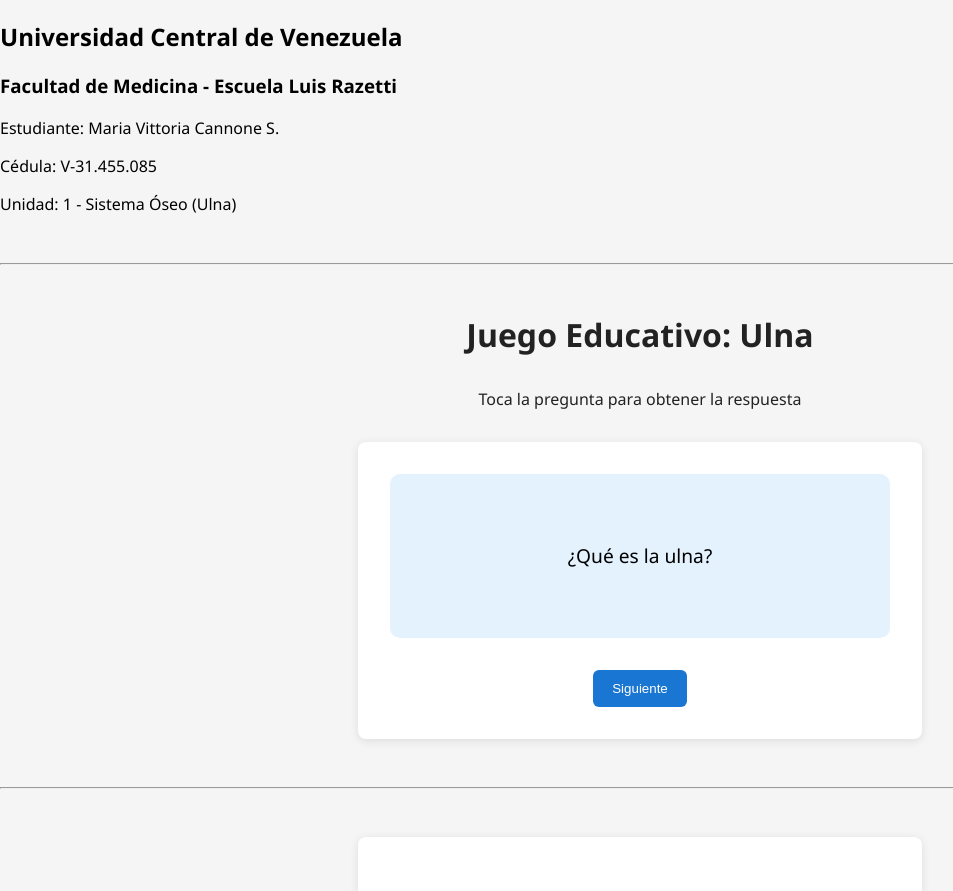
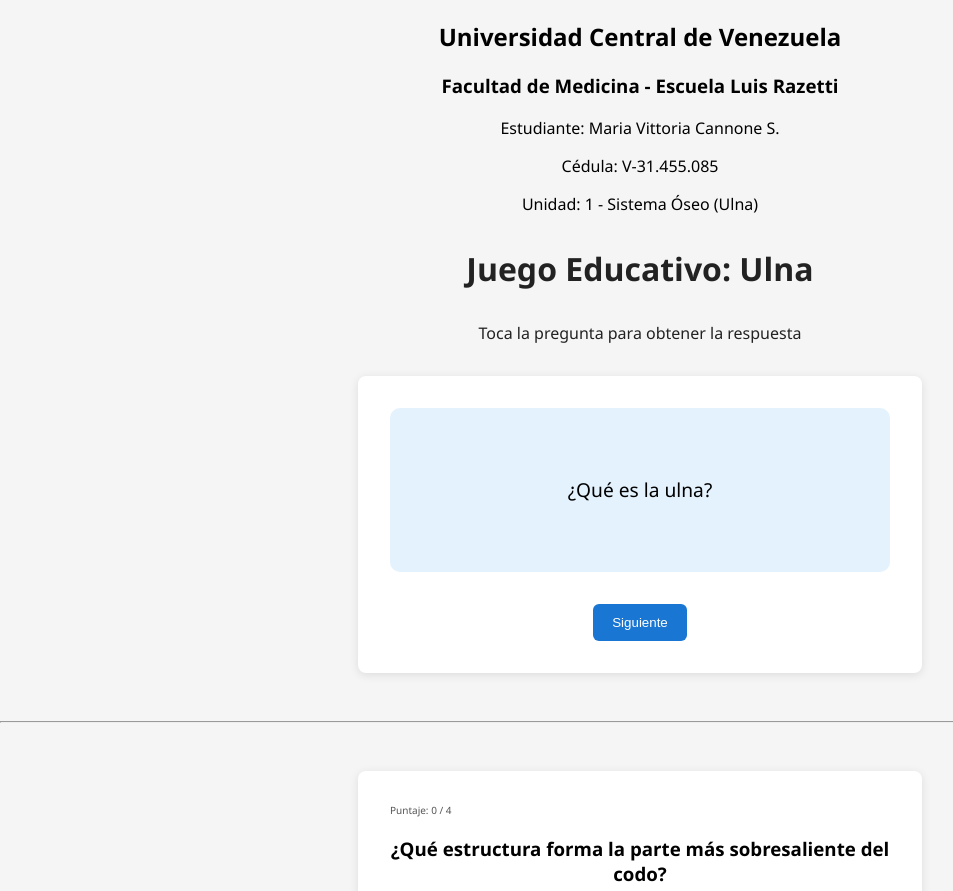
Before and after one commit to leoaristizabal/juegoulnamariacannone, a React (Vite) app: page / in a window 1280 px wide. Shown: the top 891 px of the page, without its empty margins (0-953 px from the left). Built offline with nearby package versions, Linux system fonts and the light colour scheme.

Commit message:
agregar puntaje visible

```diff
--- a/src/App.jsx
+++ b/src/App.jsx
@@ -12,7 +12,6 @@
         <p>Cédula: V-31.455.085</p>
         <p>Unidad: 1 - Sistema Óseo (Ulna)</p>
       </header>
-      <hr style={{ margin: '3rem 0' }} />
 
       <h1>Juego Educativo: Ulna</h1>
       <p className='subtitulo1'>Toca la pregunta para obtener la respuesta</p>
--- a/src/componentes/Quiz.jsx
+++ b/src/componentes/Quiz.jsx
@@ -54,11 +54,12 @@
         </div>
       ) : (
         <div className="question-block">
+  <h4>Puntaje: {score} / {questions.length}</h4> {/* <- Esto es nuevo */}
   <h3>{questions[current].question}</h3>
   {questions[current].image && (
     <img
       src={questions[current].image}
-              alt="imagen de la pregunta"
+      alt="Imagen de la pregunta"
       className="question-image"
     />
   )}
--- a/src/index.css
+++ b/src/index.css
@@ -43,6 +43,14 @@
   justify-content: center;
 }
 
+.question-block h4 {
+  font-size: x-small;
+  text-align: left;
+  margin-top: 0;
+  font-weight: normal;
+  color: #555;
+}
+
 .btn {
   padding: 0.7rem 1.2rem;
   background: #1976d2;
@@ -74,3 +82,7 @@
   box-shadow: 0 2px 6px rgba(0, 0, 0, 0.2);
   border: 1px solid #ccc;
 }
+
+.student-header{
+  text-align: center;
+}
```
Lines whose indentation alone changed are shown as unchanged.
